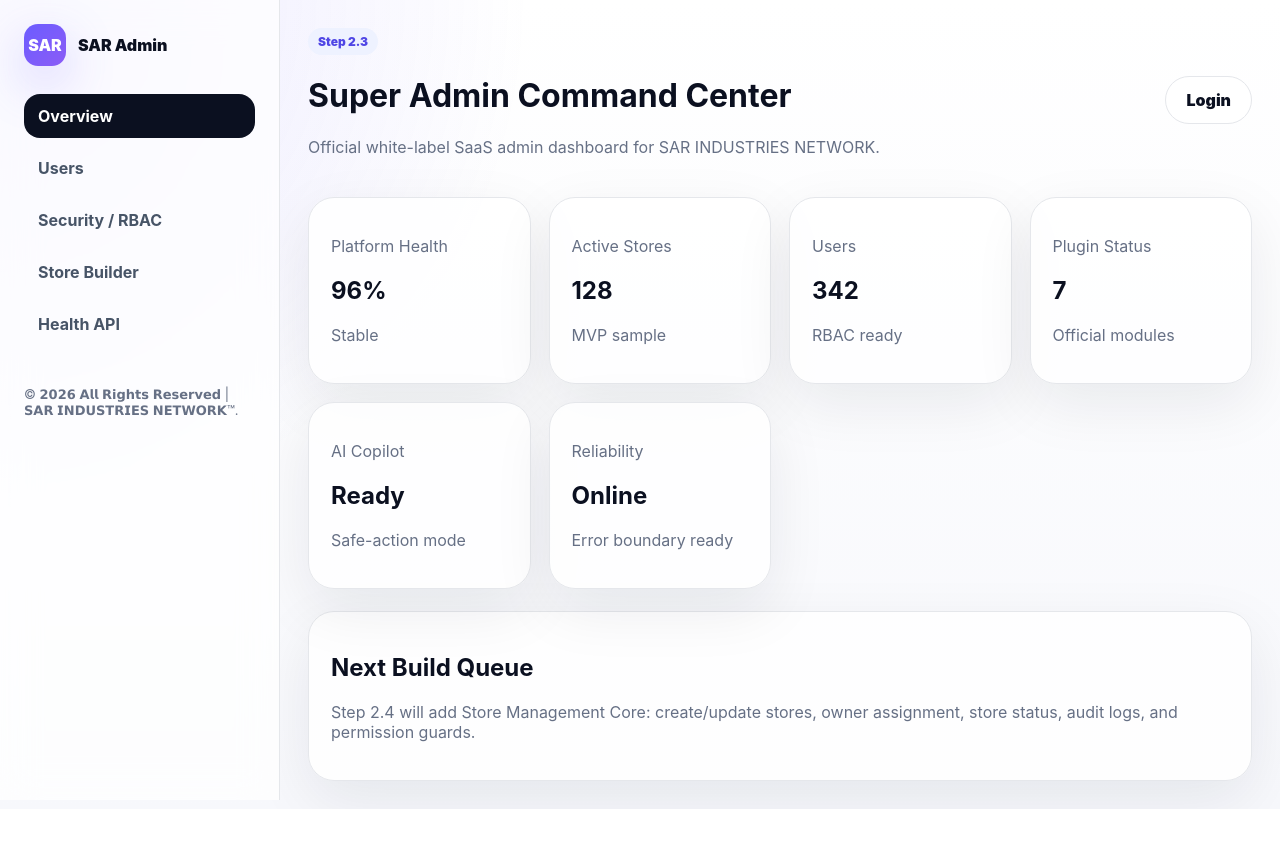
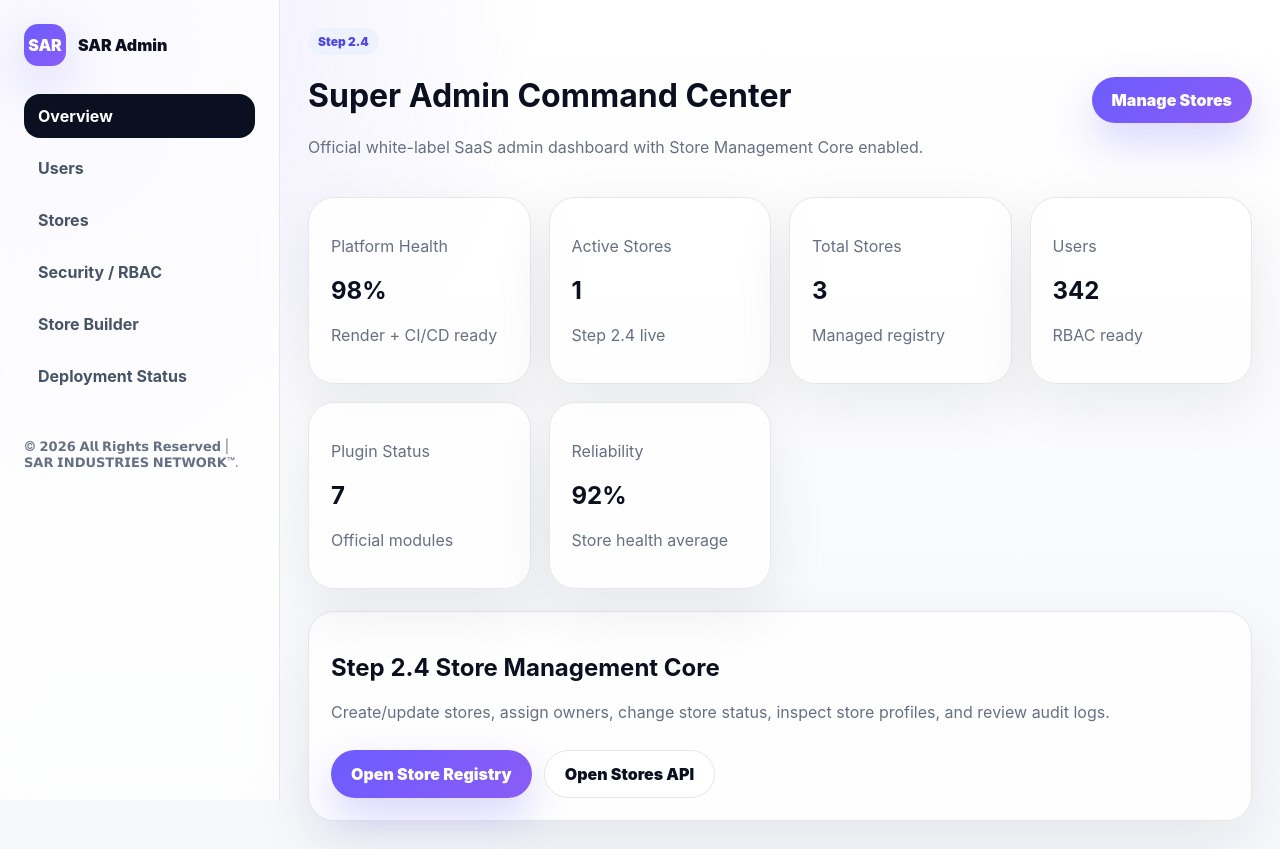
Before and after one commit to sarindustriesnetwork/github, a Next.js app: page /admin in a window 1280 px wide. Before the commit the page ends 809 px from the top, so only its background shows below. Built offline with nearby package versions, Linux system fonts and the light colour scheme.

Commit message:
feat: surface store management in admin dashboard

```diff
--- a/app/admin/page.tsx
+++ b/app/admin/page.tsx
@@ -1,21 +1,25 @@
 import Link from "next/link";
 import { BRAND } from "@/lib/branding";
+import { getStoreMetrics } from "@/lib/stores";
+
+const storeMetrics = getStoreMetrics();
 
 const stats = [
-  ["Platform Health", "96%", "Stable"],
-  ["Active Stores", "128", "MVP sample"],
+  ["Platform Health", "98%", "Render + CI/CD ready"],
+  ["Active Stores", String(storeMetrics.activeStores), "Step 2.4 live"],
+  ["Total Stores", String(storeMetrics.totalStores), "Managed registry"],
   ["Users", "342", "RBAC ready"],
   ["Plugin Status", "7", "Official modules"],
-  ["AI Copilot", "Ready", "Safe-action mode"],
-  ["Reliability", "Online", "Error boundary ready"]
+  ["Reliability", `${storeMetrics.averageHealth}%`, "Store health average"]
 ];
 
 const nav = [
   ["Overview", "/admin"],
   ["Users", "/admin/users"],
+  ["Stores", "/admin/stores"],
   ["Security / RBAC", "/admin/security"],
   ["Store Builder", "/dashboard/store-builder"],
-  ["Health API", "/api/health"]
+  ["Deployment Status", "/api/deployment/status"]
 ];
 
 export default function AdminPage() {
@@ -27,9 +31,9 @@ export default function AdminPage() {
         <p className="footer">{BRAND.copyright}</p>
       </aside>
       <main className="main">
-        <div className="topbar"><div><span className="badge">Step 2.3</span><h1>Super Admin Command Center</h1><p className="muted">Official white-label SaaS admin dashboard for {BRAND.name}.</p></div><Link className="btn" href="/login">Login</Link></div>
+        <div className="topbar"><div><span className="badge">Step 2.4</span><h1>Super Admin Command Center</h1><p className="muted">Official white-label SaaS admin dashboard with Store Management Core enabled.</p></div><Link className="btn primary" href="/admin/stores">Manage Stores</Link></div>
         <section className="grid">{stats.map(([title, value, note]) => <div className="card" key={title}><p className="muted">{title}</p><h2>{value}</h2><p className="muted">{note}</p></div>)}</section>
-        <section className="card" style={{ marginTop: 22 }}><h2>Next Build Queue</h2><p className="muted">Step 2.4 will add Store Management Core: create/update stores, owner assignment, store status, audit logs, and permission guards.</p></section>
+        <section className="card" style={{ marginTop: 22 }}><h2>Step 2.4 Store Management Core</h2><p className="muted">Create/update stores, assign owners, change store status, inspect store profiles, and review audit logs.</p><div className="actions" style={{ justifyContent: "flex-start" }}><Link className="btn primary" href="/admin/stores">Open Store Registry</Link><Link className="btn" href="/api/admin/stores">Open Stores API</Link></div></section>
       </main>
     </div>
   );
```
